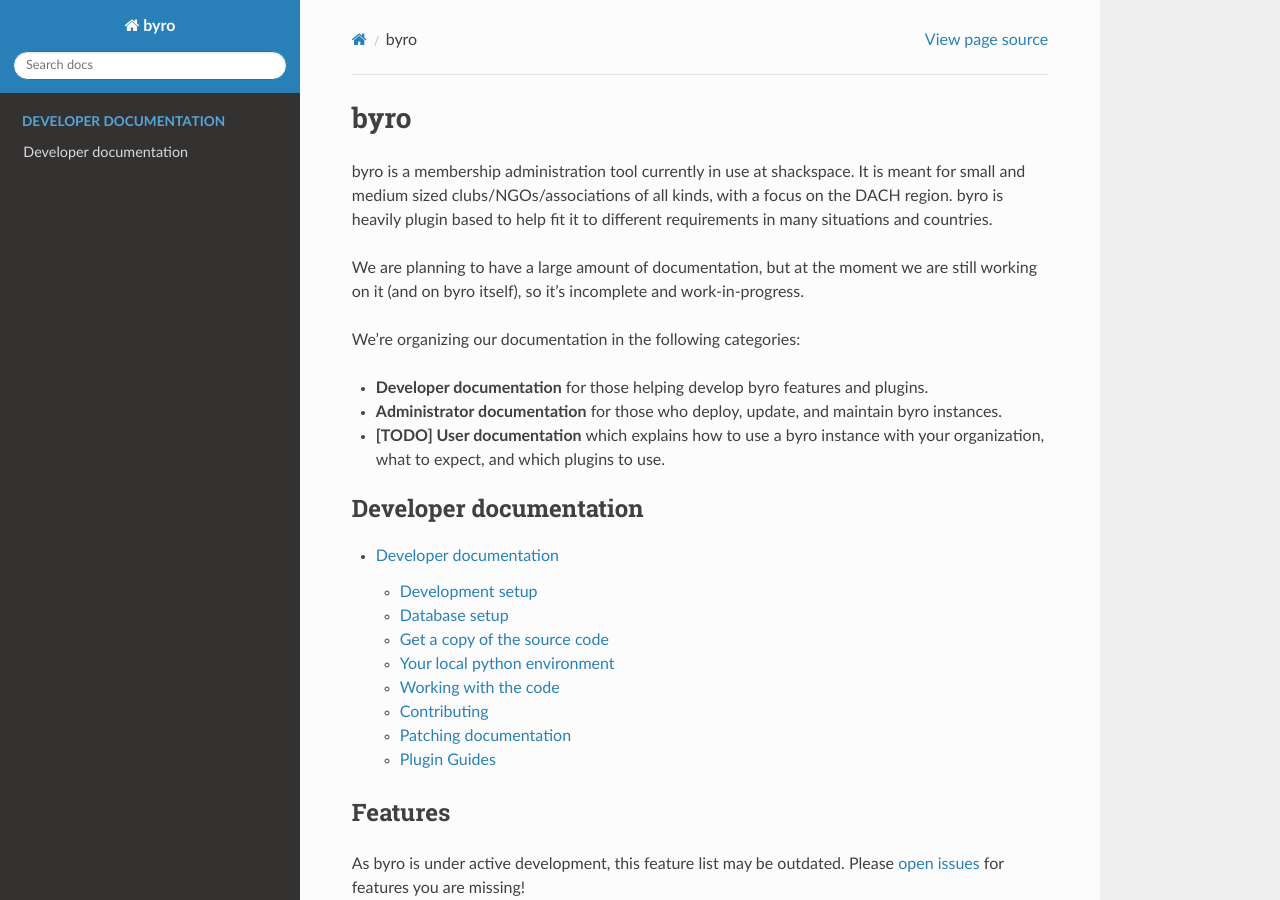
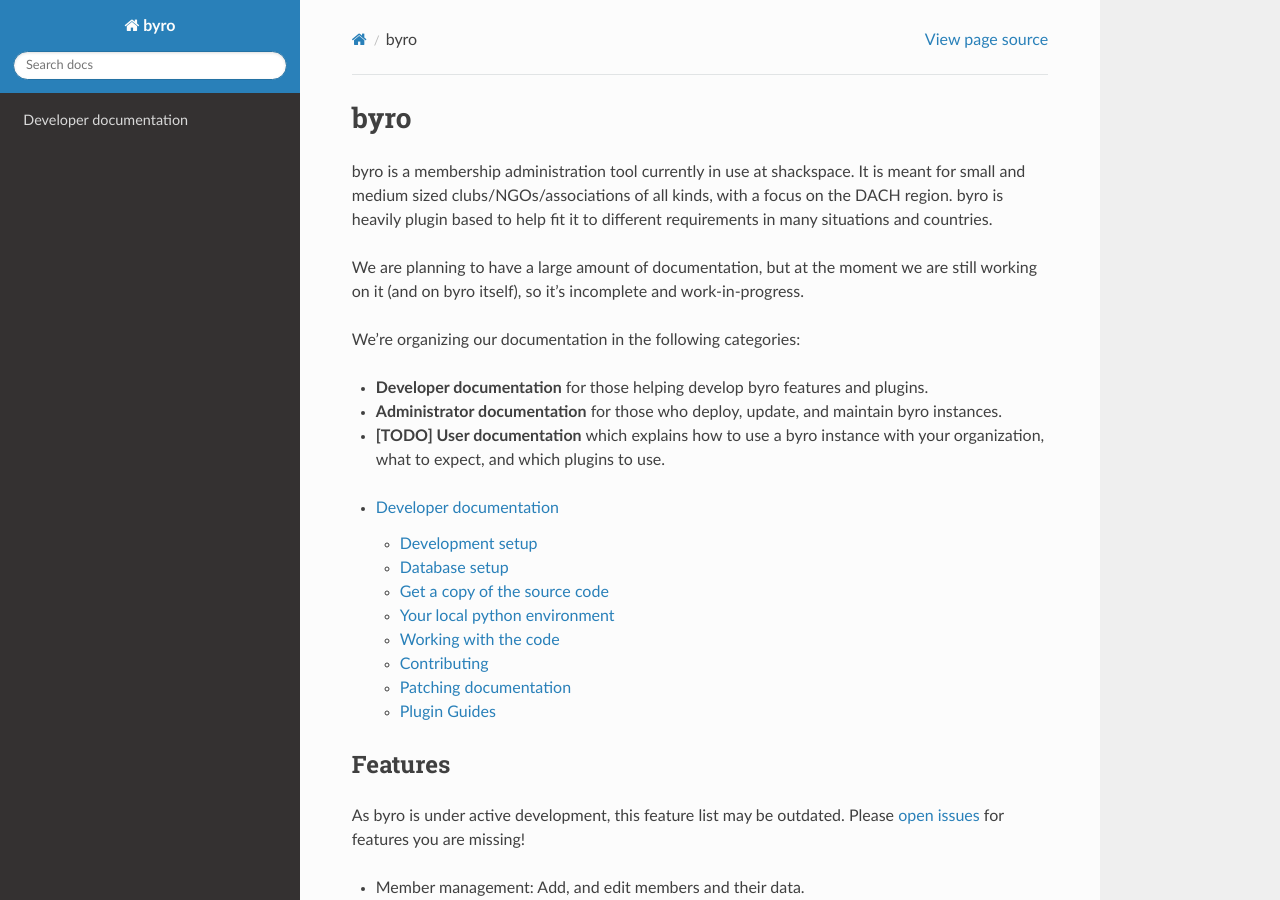
Before and after one commit to byro/byro, a Sphinx documentation site: the page built from docs/index.rst, in a window 1280 px wide and 900 px high. Built offline with Sphinx 7.4.7 and the Read the Docs theme 2.0.0, drawn with Linux system fonts in a browser that asks for light colours.

Commit message:
[docs] Fix doc links

```diff
--- a/docs/developer/index.rst
+++ b/docs/developer/index.rst
@@ -21,10 +21,9 @@
 
 .. toctree::
    :maxdepth: 2
-   :glob:
-   :caption: Developer documentation
+   :caption: Contents:
 
    setup
    contributing
    documentation
-   plugins/guides
+   plugins/index
--- a/docs/index.rst
+++ b/docs/index.rst
@@ -19,7 +19,6 @@
 .. toctree::
    :maxdepth: 2
    :glob:
-   :caption: Developer documentation
 
    developer/index
 
```
Also changed, not shown: docs/developer/plugins/index.rst (renamed from docs/developer/plugins/guides.rst).
